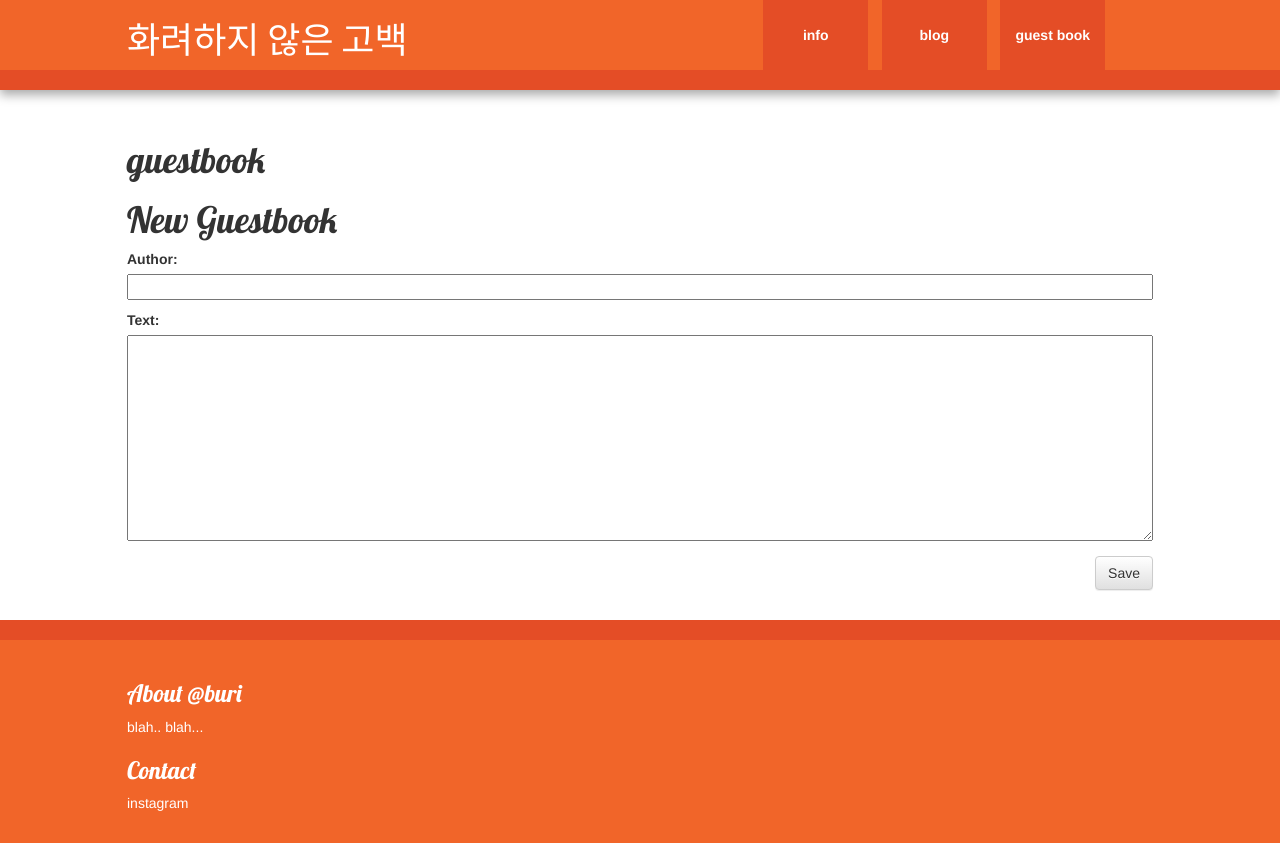
After one commit to flyburi/django-study, a Django app: page /guestbook/ in a window 1280 px wide. The commit adds this page. Run offline with Django 3.2, Linux system fonts and the light colour scheme; data that the repository does not hold is empty; some libraries are stand-ins or nearby versions.

Commit message:
- Add Guestbook model and add/list features

```diff
--- a/blog/admin.py
+++ b/blog/admin.py
@@ -1,5 +1,6 @@
 from django.contrib import admin
-from .models import Post, Comment
+from .models import Post, Comment, Guestbook
 
 admin.site.register(Post)
 admin.site.register(Comment)
+admin.site.register(Guestbook)
--- a/blog/forms.py
+++ b/blog/forms.py
@@ -1,9 +1,8 @@
 from django import forms
 
-from .models import Post, Comment
+from .models import Post, Comment, Guestbook
 
 class PostForm(forms.ModelForm):
-
     class Meta:
         model = Post
         fields = ('title', 'text',)
@@ -12,3 +11,8 @@ class CommentForm(forms.ModelForm):
     class Meta:
         model = Comment
         fields = ('author','text',)
+
+class GuestbookForm(forms.ModelForm):
+    class Meta:
+        model = Guestbook
+        fields= ('author','text',)
--- a/blog/models.py
+++ b/blog/models.py
@@ -32,3 +32,12 @@ class Comment(models.Model):
 
 	def __str__(self):
 		return self.text
+
+class Guestbook(models.Model):
+    no = models.AutoField(primary_key=True)
+    author = models.CharField(max_length=200)
+    text = models.TextField()
+    created_date = models.DateTimeField(default=timezone.now)
+
+    def __str__(self):
+        return self.text
--- a/blog/static/css/blog.css
+++ b/blog/static/css/blog.css
@@ -1,6 +1,3 @@
-body {
-    padding-left: 15px;
-}
 h1 a {
     color:#FCA205;
     font-family: 'Lobster';
@@ -56,3 +53,8 @@ h1, h2, h3, h4 {
 .comment {
     margin: 20px 0px 20px 20px;
 }
+.guestbook-list {
+    /*width: 80%;*/
+    margin-left:60px;
+    margin-right:60px;
+ }
--- a/blog/templates/info/base_blank.html
+++ b/blog/templates/base/base_blank.html
@@ -34,9 +34,9 @@
         <h1 class="title">화려하지 않은 고백</h1>
         <nav>
             <ul>
+                <li><a href="/info">info</a></li>
                 <li><a href="/">blog</a></li>
-                <li><a href="#">nav ul li a</a></li>
-                <li><a href="#">nav ul li a</a></li>
+                <li><a href="/guestbook">guest book</a></li>
             </ul>
         </nav>
     </header>
@@ -53,7 +53,13 @@
 
 <div class="footer-container">
     <footer class="wrapper">
-        <h3>@buri</h3>
+        <h3>About @buri</h3>
+        <p>blah.. blah...</p>
+
+        <h3>Contact</h3>
+        <p>instagram</p>
+
+
     </footer>
 </div>
 
--- a/blog/templates/blog/add_comment_to_post.html
+++ b/blog/templates/blog/add_comment_to_post.html
@@ -1,4 +1,4 @@
-{%  extends 'blog/base.html' %}
+{% extends 'base/base.html' %}
 
 {% block content %}
     <h1>New Comments</h1>
--- a/blog/templates/blog/post_detail.html
+++ b/blog/templates/blog/post_detail.html
@@ -1,4 +1,4 @@
-{% extends 'blog/base.html' %}
+{% extends 'base/base.html' %}
 
 {% block content %}
     <div class="post">
--- a/blog/templates/blog/post_draft_list.html
+++ b/blog/templates/blog/post_draft_list.html
@@ -1,4 +1,4 @@
-{% extends 'blog/base.html' %}
+{% extends 'base/base.html' %}
 
 {% block content %}
     {% for post in posts %}
--- a/blog/templates/blog/post_edit.html
+++ b/blog/templates/blog/post_edit.html
@@ -1,4 +1,4 @@
-{% extends 'blog/base.html' %}
+{% extends 'base/base.html' %}
 
 {% block content %}
     <h1>New Post</h1>
--- a/blog/templates/blog/post_list.html
+++ b/blog/templates/blog/post_list.html
@@ -1,4 +1,4 @@
-{% extends 'blog/base.html' %}
+{% extends 'base/base.html' %}
 
 {% block content %}
     {% for post in posts %}
--- /dev/null
+++ b/blog/templates/guestbook/guestbook_list.html
@@ -0,0 +1,27 @@
+{% extends 'base/base_blank.html' %}
+
+{% block content %}
+
+    <!-- form -->
+    <div class="main wrapper clearfix">
+    <h1>guestbook</h1>
+        <h1>New Guestbook</h1>
+        <form method="POST" class="post-form">{% csrf_token %}
+            {{  form.as_p }}
+            <button type="submit" class="save btn btn-default">Save</button>
+        </form>
+
+
+    </div> <!-- #main -->
+
+    <!-- list -->
+    {% for guestbook in guestbooks %}
+        <div class="panel panel-default guestbook-list">
+            <div class="panel-body">
+                {{ guestbook.author }}  <div class="date">{{ guestbook.created_date }}</div>
+                <p>{{ guestbook.text|linebreaksbr }}</p>
+            </div>
+        </div>
+    {% endfor %}
+
+{% endblock %}
--- a/blog/templates/info/info.html
+++ b/blog/templates/info/info.html
@@ -1,9 +1,9 @@
-{% extends 'info/base_blank.html' %}
+{% extends 'base/base_blank.html' %}
 
 {% block content %}
 
 <div class="main wrapper clearfix">
-
+    <h1>info</h1>
     <article>
         <header>
             <h1>article header h1</h1>
--- a/blog/templates/registration/login.html
+++ b/blog/templates/registration/login.html
@@ -1,4 +1,4 @@
-{% extends "blog/base.html" %}
+{% extends "base/base.html" %}
 
 {% block content %}
 
--- a/blog/urls.py
+++ b/blog/urls.py
@@ -1,6 +1,7 @@
 from django.conf.urls import include, url
 from . import views
 urlpatterns = [
+    # blog
     url(r'^$', views.post_list, name='post_list'),
     url(r'^post/(?P<pk>[0-9]+)/$', views.post_detail, name='post_detail'),
     url(r'^post/new/$', views.post_new, name='post_new'),
@@ -12,5 +13,9 @@ urlpatterns = [
     url(r'^comment/(?P<pk>\d+)/approve/$', views.comment_approve, name='comment_approve'),
     url(r'^comment/(?P<pk>\d+)/remove/$', views.comment_remove, name='comment_remove'),
 
+    # info
     url(r'^info/$', views.info, name='info'),
+
+    # guestbook
+    url(r'^guestbook/$', views.guestbook_list, name='guestbook_list'),
 ]
--- a/blog/views.py
+++ b/blog/views.py
@@ -1,8 +1,8 @@
 from django.shortcuts import render
 from django.utils import timezone
-from .models import Post, Comment
+from .models import Post, Comment, Guestbook
 from django.shortcuts import render, get_object_or_404
-from .forms import PostForm, CommentForm
+from .forms import PostForm, CommentForm, GuestbookForm
 from django.shortcuts import redirect
 from django.contrib.auth.decorators import login_required
 
@@ -89,3 +89,17 @@ def comment_remove(request, pk):
 # info #
 def info(request):
     return render(request, 'info/info.html')
+
+def guestbook_list(request):
+    if request.method == "POST" :
+        form = GuestbookForm(request.POST)
+        if form.is_valid():
+            guestbook = form.save(commit=False)
+            guestbook.author = request.user
+            guestbook.save()
+            return redirect('blog.views.guestbook_list')
+    else:
+        form = GuestbookForm()
+        guestbooks = Guestbook.objects.order_by('created_date')
+        return render(request, 'guestbook/guestbook_list.html', {'form': form, 'guestbooks': guestbooks})
+    # return render(request, 'guestbook/guestbook_list.html')
```
Also changed, not shown: blog/migrations/0003_guestbook.py (added), blog/templates/base/base.html (renamed from blog/templates/blog/base.html).
